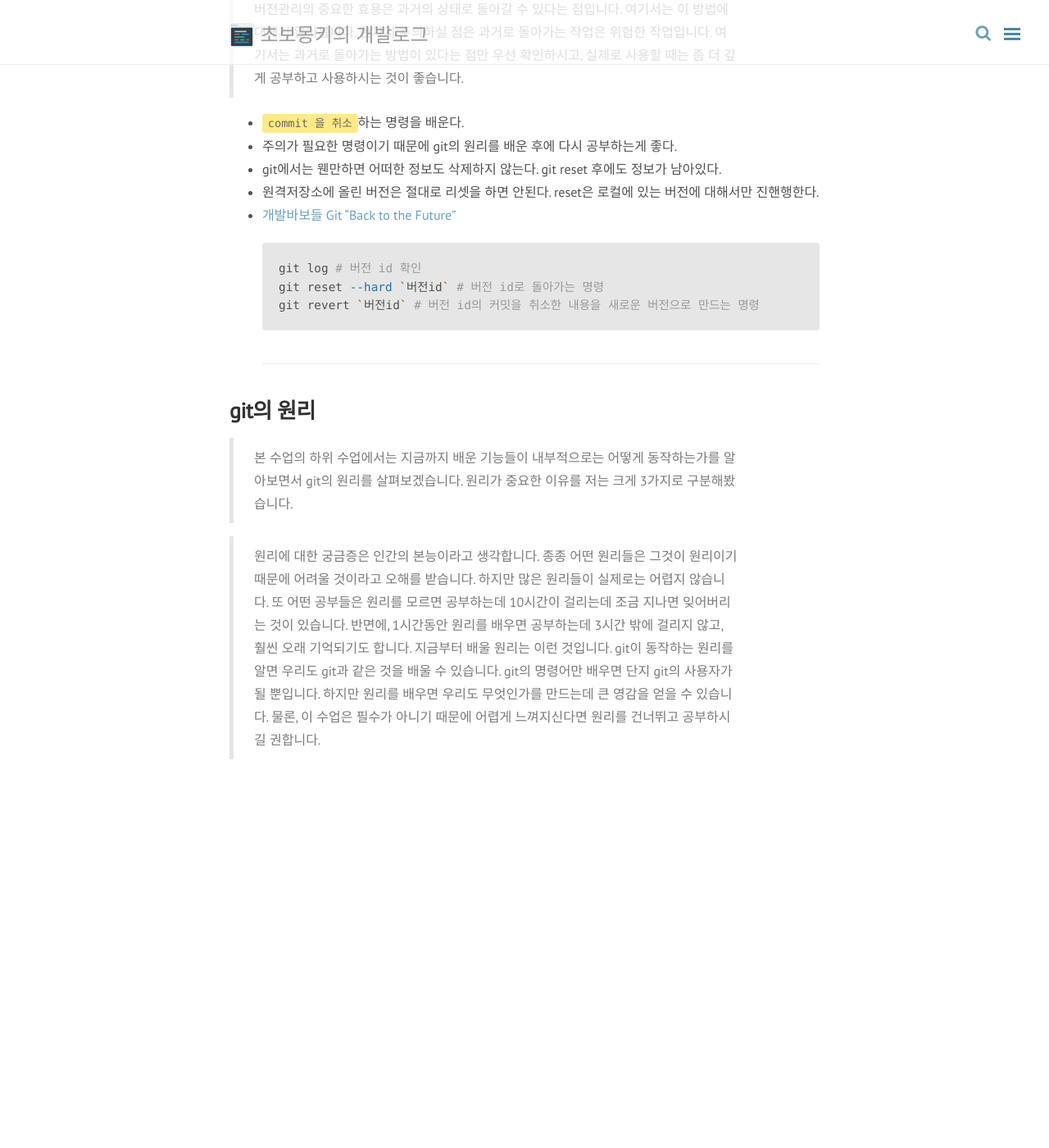
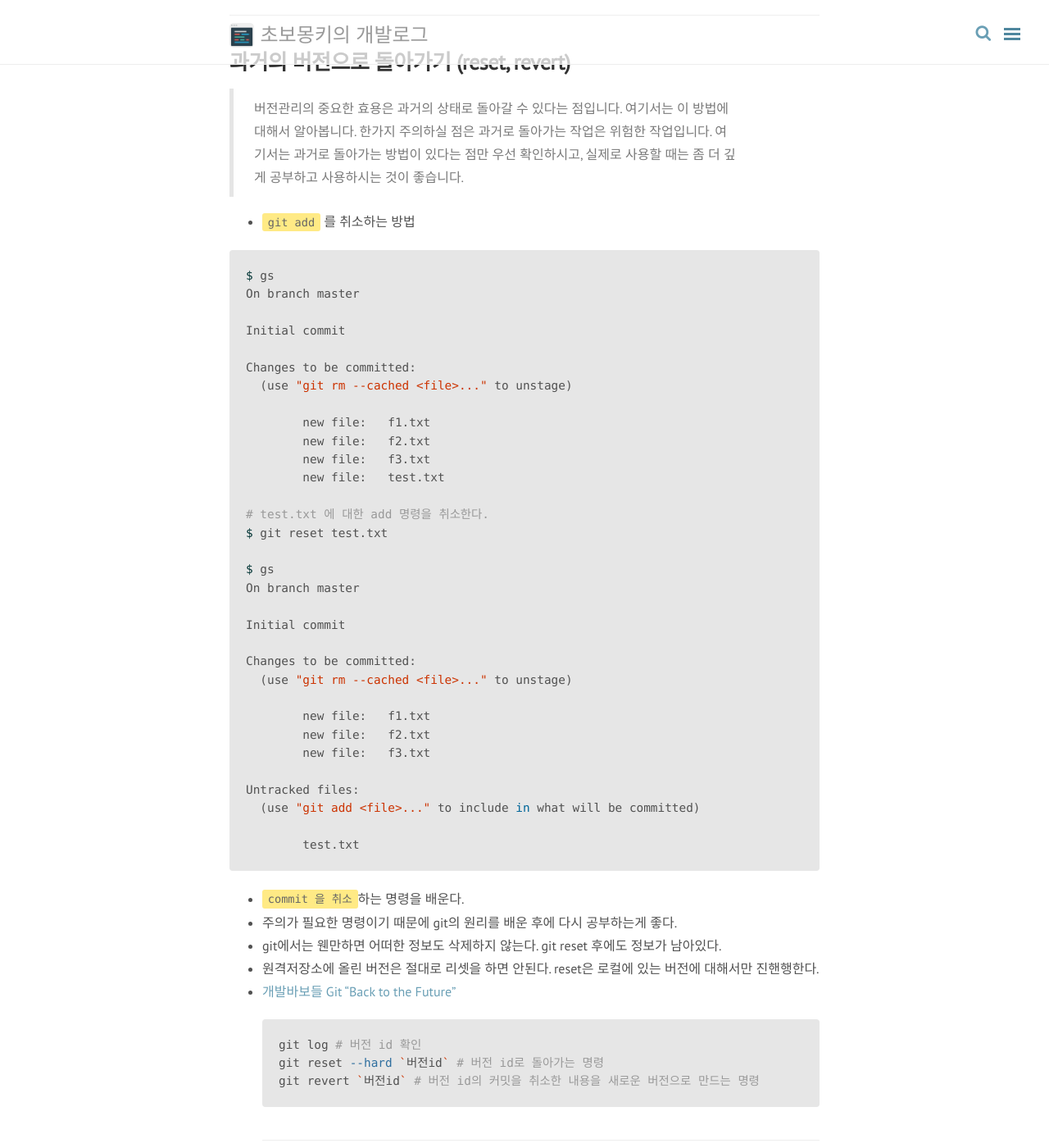
Before and after one commit to karlbishnu/.github.io, a Jekyll site: the page built from _posts/git/2017-03-27-git-00-intro.md, in a window 1280 px wide and 1400 px high, scrolled down 1039 px. Shown: the whole window at 82% size. Built offline with Jekyll 4.4.1, drawn with Linux system fonts in a browser that asks for light colours; nearby versions of some CDN libraries; comment, search, counter and statistics services are not loaded; before the commit the page ends 2029 px from its top, so only the background shows below that; some of the changed text lies outside the part shown.

Commit message:
포스트 추가

````diff
--- a/_posts/git/2017-03-27-git-00-intro.md
+++ b/_posts/git/2017-03-27-git-00-intro.md
@@ -1,6 +1,6 @@
 ---
 layout: post
-title: 생활코딩 - 지옥에서 온 git 강의노트
+title: 생활코딩 git 01 - add, commit, log, diff, reset, revert
 category: git
 tags: [git]
 comments: true
@@ -23,6 +23,8 @@ git commit # add한 파일을 stage에 올린다.
 git log # 버전에 대한 정보 확인
 ```
 
+---
+
 # 변경사항 확인하기 (log, diff)
 > 버전관리를 하는 가장 중요한 효용은 수정된 내용을 추적해서 문제해결을 하는데 이용하기 위해서라고 할 수 있습니다. 이 수업에서는 버전간의 차이점을 확인하는 방법에 대해서 알아봅니다.
 
@@ -33,8 +35,47 @@ git diff # git add하기 전과 add한 후의 파일 내용을 비교할 때 (
 
 ```
 
+---
+
 # 과거의 버전으로 돌아가기 (reset, revert)
 > 버전관리의 중요한 효용은 과거의 상태로 돌아갈 수 있다는 점입니다. 여기서는 이 방법에 대해서 알아봅니다. 한가지 주의하실 점은 과거로 돌아가는 작업은 위험한 작업입니다. 여기서는 과거로 돌아가는 방법이 있다는 점만 우선 확인하시고, 실제로 사용할 때는 좀 더 깊게 공부하고 사용하시는 것이 좋습니다.
+
+- `git add` 를 취소하는 방법
+
+```shell
+$ gs
+On branch master
+
+Initial commit
+
+Changes to be committed:
+  (use "git rm --cached <file>..." to unstage)
+
+	new file:   f1.txt
+	new file:   f2.txt
+	new file:   f3.txt
+	new file:   test.txt
+
+# test.txt 에 대한 add 명령을 취소한다.
+$ git reset test.txt
+
+$ gs
+On branch master
+
+Initial commit
+
+Changes to be committed:
+  (use "git rm --cached <file>..." to unstage)
+
+	new file:   f1.txt
+	new file:   f2.txt
+	new file:   f3.txt
+
+Untracked files:
+  (use "git add <file>..." to include in what will be committed)
+
+	test.txt
+```
 
 - `commit 을 취소`하는 명령을 배운다.
 - 주의가 필요한 명령이기 때문에 git의 원리를 배운 후에 다시 공부하는게 좋다.
@@ -47,11 +88,3 @@ git reset --hard `버전id` # 버전 id로 돌아가는 명령
 git revert `버전id` # 버전 id의 커밋을 취소한 내용을 새로운 버전으로 만드는 명령
 ```
 ---
-
-# git의 원리
-> 본 수업의 하위 수업에서는 지금까지 배운 기능들이 내부적으로는 어떻게 동작하는가를 알아보면서 git의 원리를 살펴보겠습니다. 원리가 중요한 이유를 저는 크게 3가지로 구분해봤습니다.
-
-> 원리에 대한 궁금증은 인간의 본능이라고 생각합니다.
-종종 어떤 원리들은 그것이 원리이기 때문에 어려울 것이라고 오해를 받습니다. 하지만 많은 원리들이 실제로는 어렵지 않습니다. 또 어떤 공부들은 원리를 모르면 공부하는데 10시간이 걸리는데 조금 지나면 잊어버리는 것이 있습니다. 반면에, 1시간동안 원리를 배우면 공부하는데 3시간 밖에 걸리지 않고, 훨씬 오래 기억되기도 합니다. 지금부터 배울 원리는 이런 것입니다.
-git이 동작하는 원리를 알면 우리도 git과 같은 것을 배울 수 있습니다. git의 명령어만 배우면 단지 git의 사용자가 될 뿐입니다. 하지만 원리를 배우면 우리도 무엇인가를 만드는데 큰 영감을 얻을 수 있습니다.
-물론, 이 수업은 필수가 아니기 때문에 어렵게 느껴지신다면 원리를 건너뛰고 공부하시길 권합니다.
````
Also changed, not shown: _posts/Django/2017-02-28-django-05-python-anywhere.md (+1 -1 lines), _posts/Django/2017-04-01-django-ep9-crud.md (+1 -1 lines), _posts/TIL(Today I Learned)/2017-04-02-TIL.md (added, +31 -0 lines), _posts/git/2017-04-02-git-01-core.md (added, +90 -0 lines), _posts/git/2017-04-02-git-02-branch.md (added, +12 -0 lines), assets/post-img/git/git.png (added), assets/post-img/git/git2.png (added).
